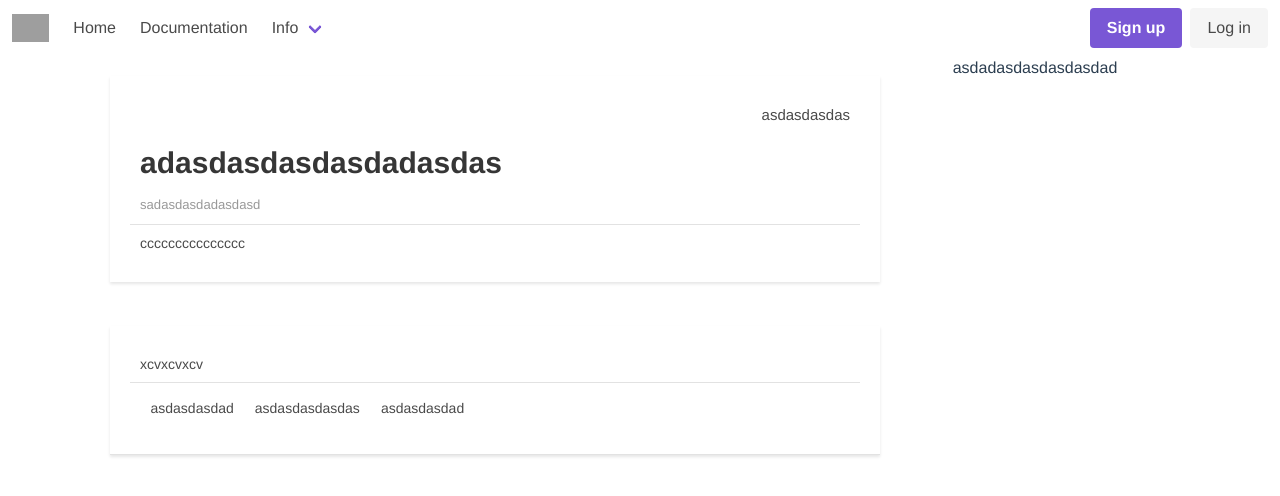
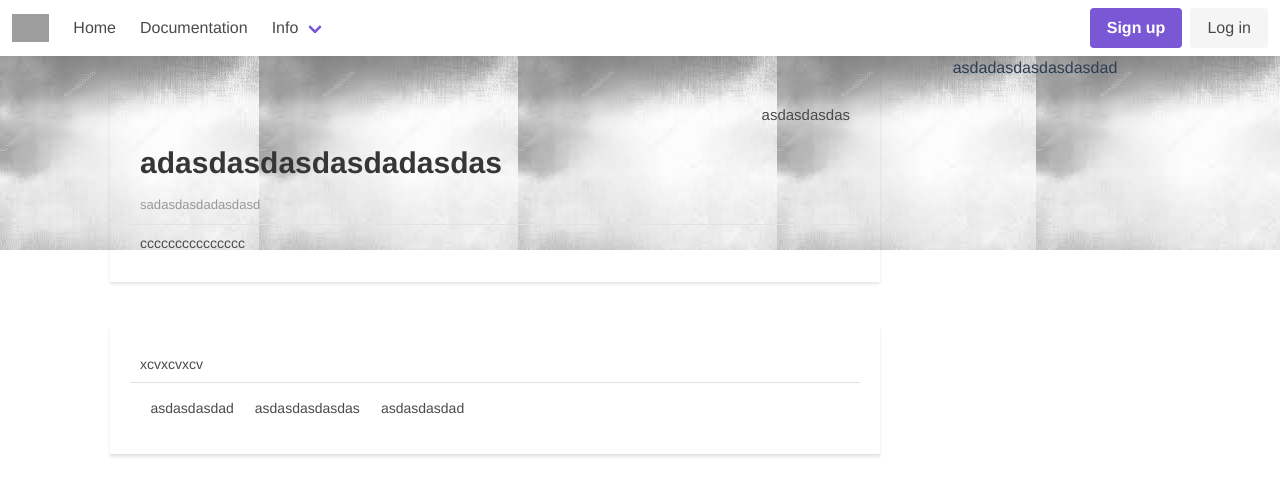
Before and after one commit to cp3geek/forum, a Vue app: page /details in a window 1280 px wide. Shown: the top 496 px of the page. Built offline with nearby package versions, Linux system fonts and the light colour scheme; grey boxes are pictures that could not be loaded.

Commit message:
背景图

```diff
--- a/src/components/articlehome/Details.vue
+++ b/src/components/articlehome/Details.vue
@@ -79,6 +79,7 @@ export default {};
   /* background-color: antiquewhite; */
   background-repeat: repeat-x, repeat-x;
   text-align: center;
+  background-image: url("../../assets/下载.jpg");
 }
 .content {
   min-width: 600px;
```
Also changed, not shown: src/assets/下载.jpg (added).
